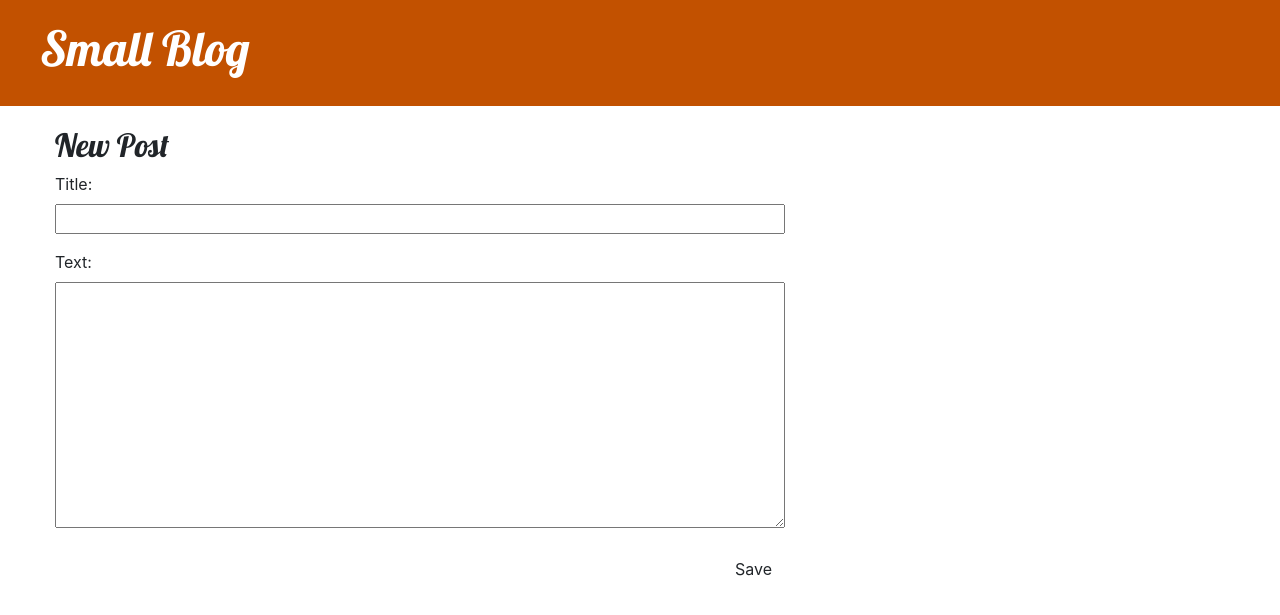
After one commit to ilya-zvoznikov/smallblog, a Django app: page /post/new/ in a window 1280 px wide. The commit adds this page. Shown: the top 615 px of the page. Run offline with Django 3.2, Linux system fonts and the light colour scheme; some libraries are stand-ins or nearby versions.

Commit message:
Added views to create/edit blog post inside the site

```diff
--- /dev/null
+++ b/blog/forms.py
@@ -0,0 +1,8 @@
+from django import forms
+from .models import Post
+
+
+class PostForm(forms.ModelForm):
+    class Meta:
+        model = Post
+        fields = ('title', 'text')
--- a/blog/templates/blog/base.html
+++ b/blog/templates/blog/base.html
@@ -10,10 +10,16 @@
     <link rel="stylesheet" href="https://stackpath.bootstrapcdn.com/bootstrap/4.3.1/css/bootstrap.min.css" integrity="sha384-ggOyR0iXCbMQv3Xipma34MD+dH/1fQ784/j6cY/iJTQUOhcWr7x9JvoRxT2MZw1T" crossorigin="anonymous">
     <link rel="stylesheet" href="{% static 'css/blog.css' %}">
     <link href="https://fonts.googleapis.com/css?family=Lobster|Roboto&display=swap" rel="stylesheet">
+    <script src="https://kit.fontawesome.com/c4fee51990.js" crossorigin="anonymous"></script>
     <title>Small Blog</title>
 </head>
 <body>
     <div class="page-header">
+        {% if user.is_authenticated %}
+        <a href="{% url 'post_new' %}" class="top-menu">
+            <i class="fas fa-plus"></i>
+        </a>
+        {% endif %}
         <h1><a href="/">Small Blog</a></h1>
     </div>
 
--- a/blog/templates/blog/post_detail.html
+++ b/blog/templates/blog/post_detail.html
@@ -2,6 +2,11 @@
 
 {% block content %}
 <div class="post">
+	{% if user.is_authenticated %}
+	<a class="btn btn-default" href="{% url 'post_edit' pk=post.pk %}">
+		<i class="fas fa-pencil-alt"></i>
+	</a>
+	{% endif %}
 	<h2><a href="{% url 'post_detail' pk=post.pk %}">{{ post.title }}</a></h2>
 	<p>{{ post.text|linebreaksbr }}</p>
 	{% if post.published_date %}
--- /dev/null
+++ b/blog/templates/blog/post_edit.html
@@ -0,0 +1,10 @@
+{% extends 'blog/base.html' %}
+
+{% block content %}
+<h2>New Post</h2>
+<form method="POST" class="post-form">
+	{% csrf_token %}
+	{{ form.as_p }}
+	<button type="submit" class="save btn btn-default">Save</button>
+</form>
+{% endblock %}
--- a/blog/urls.py
+++ b/blog/urls.py
@@ -3,5 +3,7 @@ from . import views
 
 urlpatterns = [
     path('', views.post_list, name='post_list'),
-    path('post/<int:pk>', views.post_detail, name='post_detail'),
+    path('post/<int:pk>/', views.post_detail, name='post_detail'),
+    path('post/new/', views.post_new, name='post_new'),
+    path('post/<int:pk>/edit/', views.post_edit, name='post_edit'),
 ]
--- a/blog/views.py
+++ b/blog/views.py
@@ -1,6 +1,7 @@
-from django.shortcuts import render, get_object_or_404
+from django.shortcuts import render, get_object_or_404, redirect
 from django.utils import timezone
 from .models import Post
+from .forms import PostForm
 
 
 # Create your views here.
@@ -14,3 +15,32 @@ def post_list(request):
 def post_detail(request, pk):
     post = get_object_or_404(Post, pk=pk)
     return render(request, 'blog/post_detail.html', {'post': post})
+
+
+def post_new(request):
+    if request.method == 'POST':
+        form = PostForm(request.POST)
+        if form.is_valid():
+            post = form.save(commit=False)
+            post.author = request.user
+            post.published_date = timezone.now()
+            post.save()
+            return redirect('post_detail', pk=post.pk)
+    else:
+        form = PostForm()
+    return render(request, 'blog/post_edit.html', {'form': form})
+
+
+def post_edit(request, pk):
+    post = get_object_or_404(Post, pk=pk)
+    if request.method == 'POST':
+        form = PostForm(request.POST, instance=post)
+        if form.is_valid():
+            post = form.save(commit=False)
+            post.author = request.user
+            post.published_date = timezone.now()
+            post.save()
+            return redirect('post_detail', pk=post.pk)
+    else:
+        form = PostForm(instance=post)
+    return render(request, 'blog/post_edit.html', {'form': form})
```
